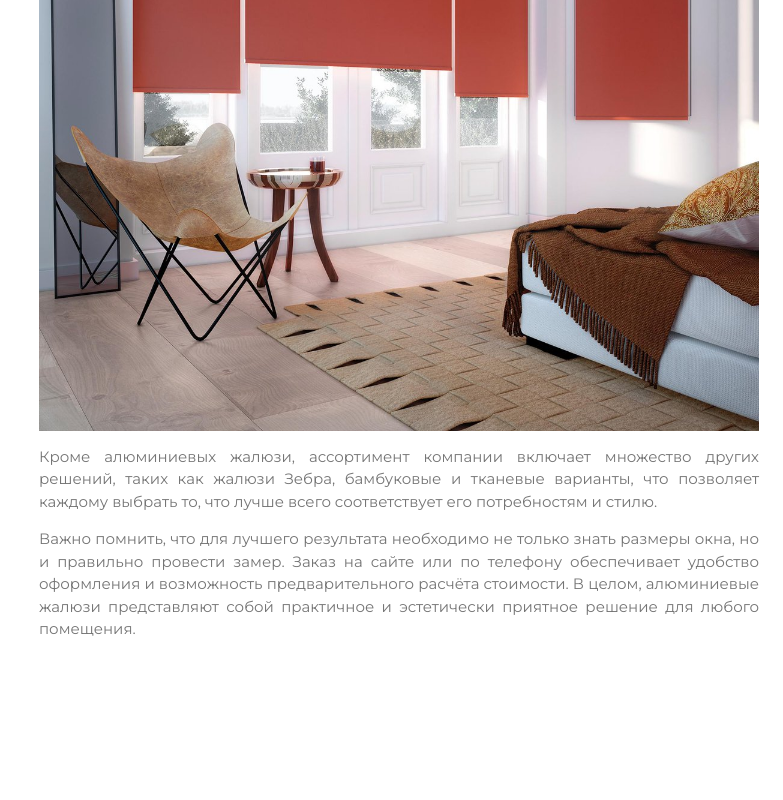
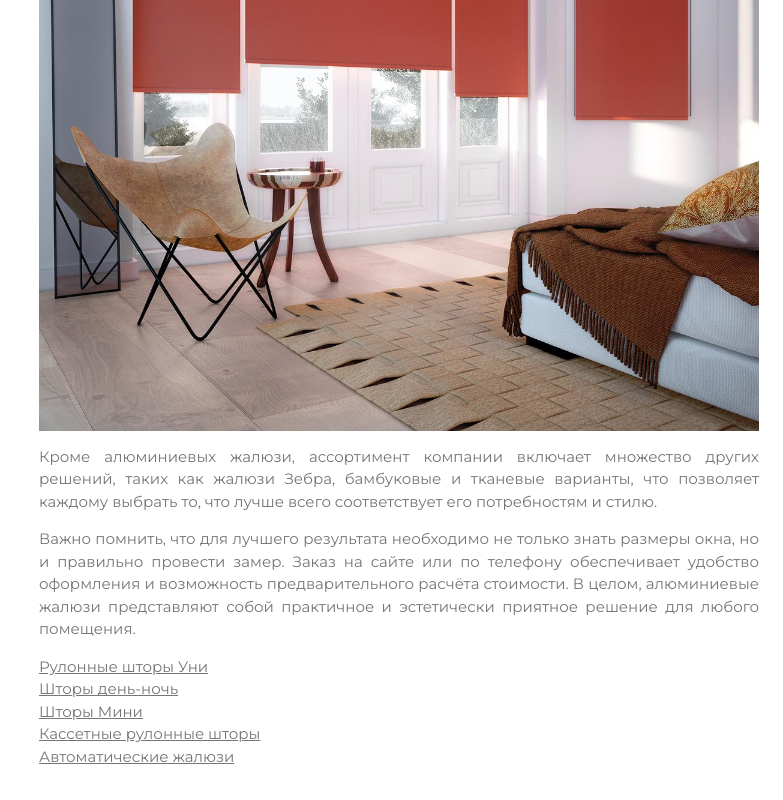
Before and after one commit to glonny/glonny.github.io, a plain HTML site: page 5.html in a window 1280 px wide. Shown: the part 1894-2694 px from the top of the page, without its empty margins (497-1280 px from the left). Before the commit the page ends 2594 px from the top, so only its background shows below. Drawn offline with Linux system fonts and the light colour scheme.

Commit message:
Add files via upload

```diff
--- a/5.html
+++ b/5.html
@@ -84,6 +84,12 @@
 
 <p>Важно помнить, что для лучшего результата необходимо не только знать размеры окна, но и правильно провести замер. Заказ на сайте или по телефону обеспечивает удобство оформления и возможность предварительного расчёта стоимости. В целом, алюминиевые жалюзи представляют собой практичное и эстетически приятное решение для любого помещения.</p>
 
+<a href="/">Рулонные шторы Уни</a><br>
+<a href="/2.html">Шторы день-ночь</a><br>
+<a href="/1.html">Шторы Мини</a><br>
+<a href="/3.html">Кассетные рулонные шторы</a><br>
+<a href="/4.html">Автоматические жалюзи</a>
+
     <!-- Testimonials -->
 
   <!-- End About Section -->
```
